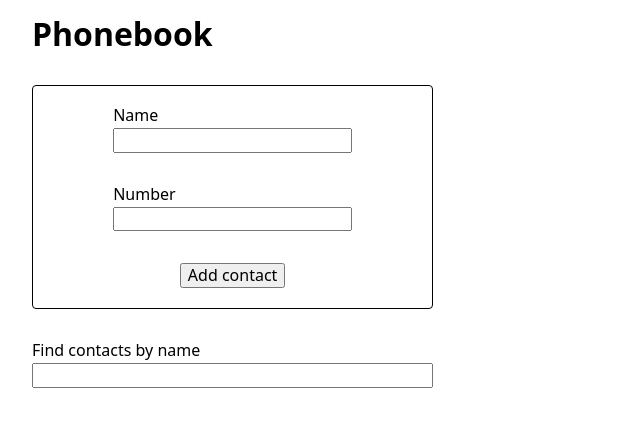
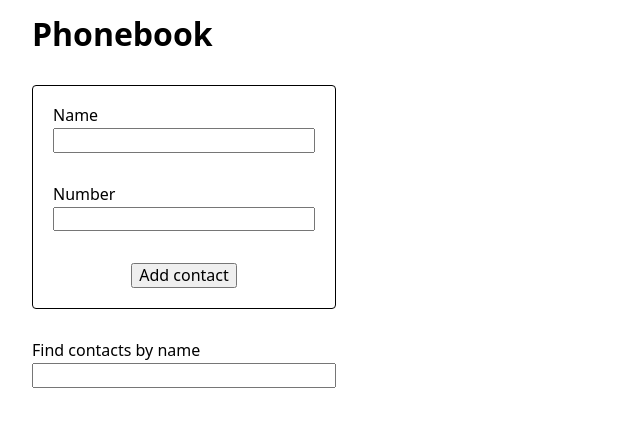
Before and after one commit to SilverCondor18/goit-typescript-hw-02, a React (Vite) app: page / in a window 1280 px wide. Shown: the top 426 px of the page, without its empty margins (0-640 px from the left). Built offline with nearby package versions, Linux system fonts and the light colour scheme.

Commit message:
Correct styles

```diff
--- a/src/components/ContactForm/ContactForm.module.css
+++ b/src/components/ContactForm/ContactForm.module.css
@@ -8,7 +8,7 @@
     border: 1px solid black;
     border-radius: 4px;
     margin-bottom: 32px;
-    width: 33%;
+    width: 25%;
 }
 
 
@@ -19,6 +19,7 @@
     gap: 4px;
     position: relative;
     padding-bottom: 16px;
+    width: 100%;
 }
 
 .error
--- a/src/components/ContactList/ContactList.module.css
+++ b/src/components/ContactList/ContactList.module.css
@@ -3,6 +3,7 @@
     display: flex;
     flex-direction: column;
     gap: 16px;
+    width: 50%;
 }
 
 .item
--- a/src/components/SearchBox/SearchBox.module.css
+++ b/src/components/SearchBox/SearchBox.module.css
@@ -3,6 +3,6 @@
     display: flex;
     flex-direction: column;
     gap: 4px;
-    width: 33%;
+    width: 25%;
     margin-bottom: 32px;
 }
```
